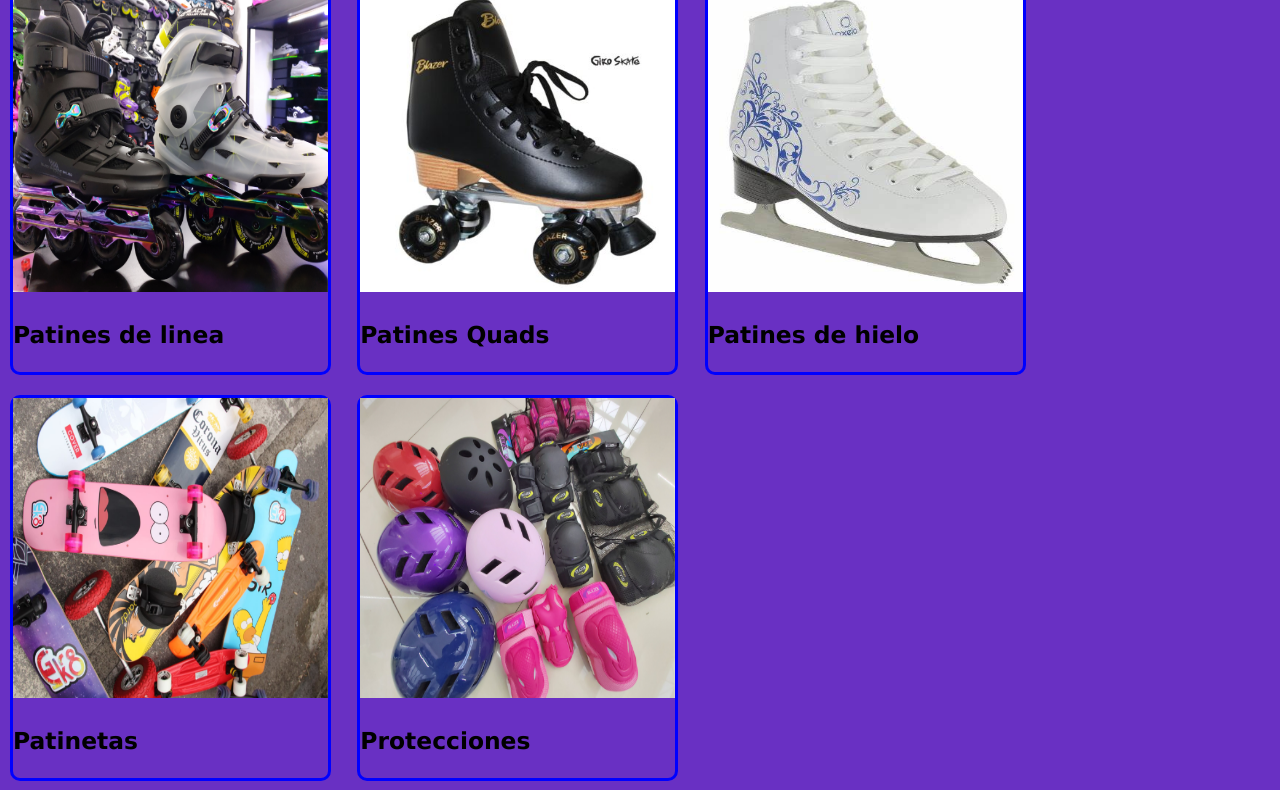
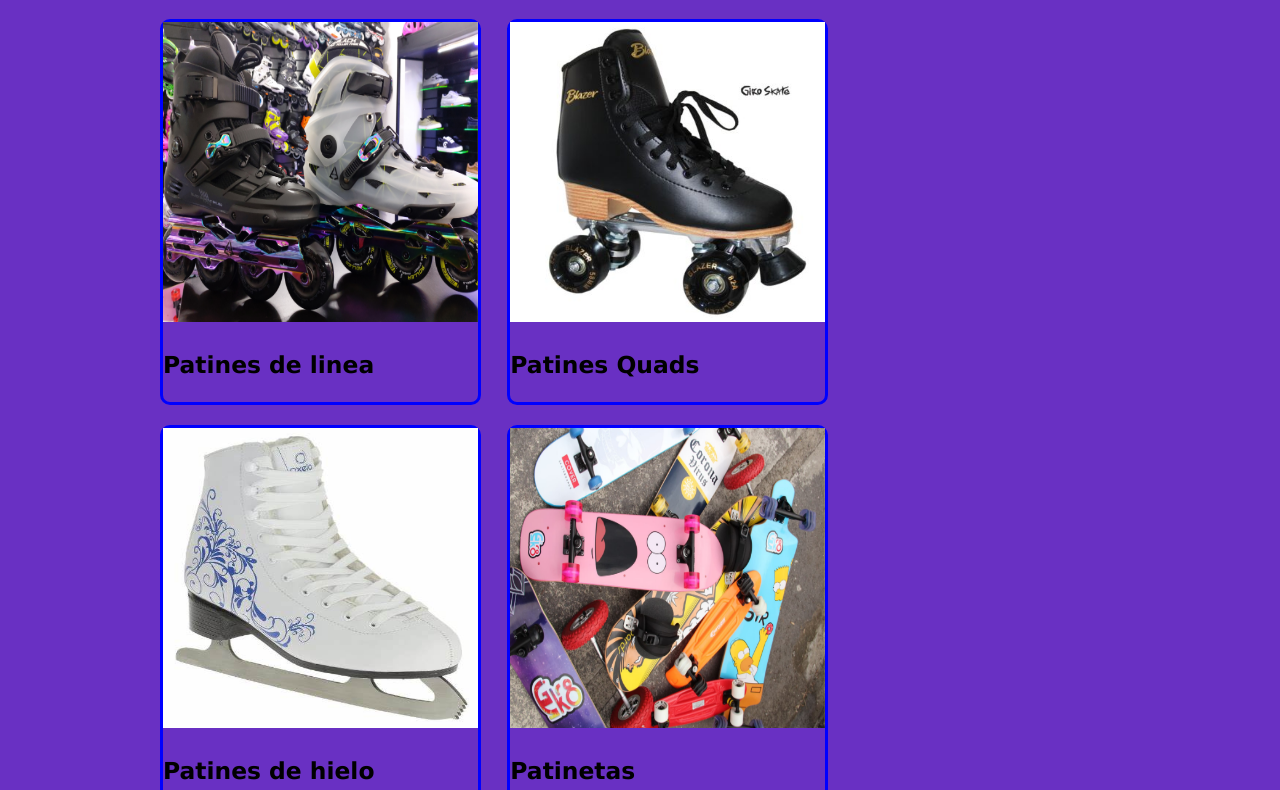
Before and after one commit to MichMejia/ProyectoFPW, a plain HTML site: page index.html in a window 1280 px wide. Shown: the part 227-1017 px from the top of the page. Drawn offline with Linux system fonts and the light colour scheme.

Commit message:
Padding de las paginas

```diff
--- a/estilos/estilos.css
+++ b/estilos/estilos.css
@@ -36,3 +36,6 @@ div.patines img {
     width: 315px;
     height: 300px;
 }
+#contenido{
+    padding: 1em 150px;
+}
--- a/index.html
+++ b/index.html
@@ -34,7 +34,7 @@
     <hr>
 
     <!--CONTENIDO PRINCIPAL-->
-    <div>
+    <div id="contenido">
         <h2>Catalogos de patines </h2>
         <div class="patines">
             <img src="imagenes/patines/linea.png" alt="Patines de linea">
```
